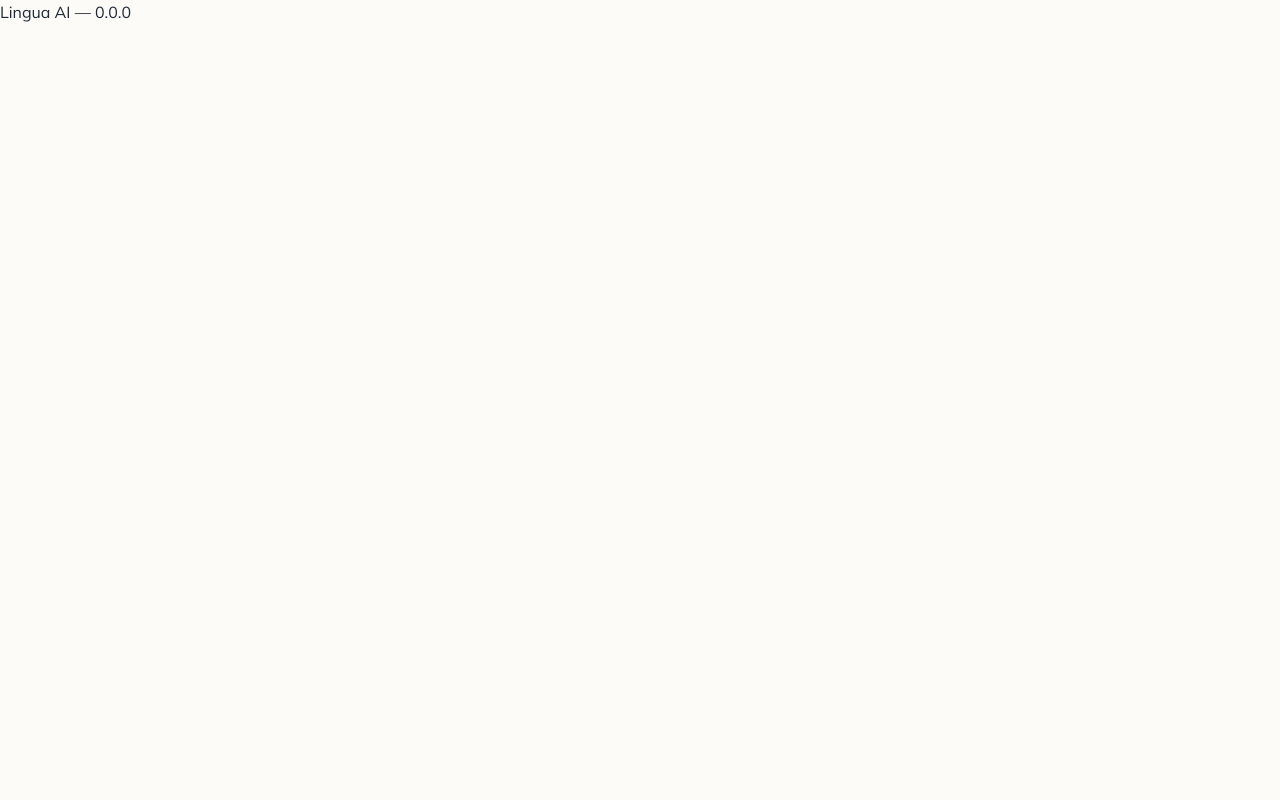
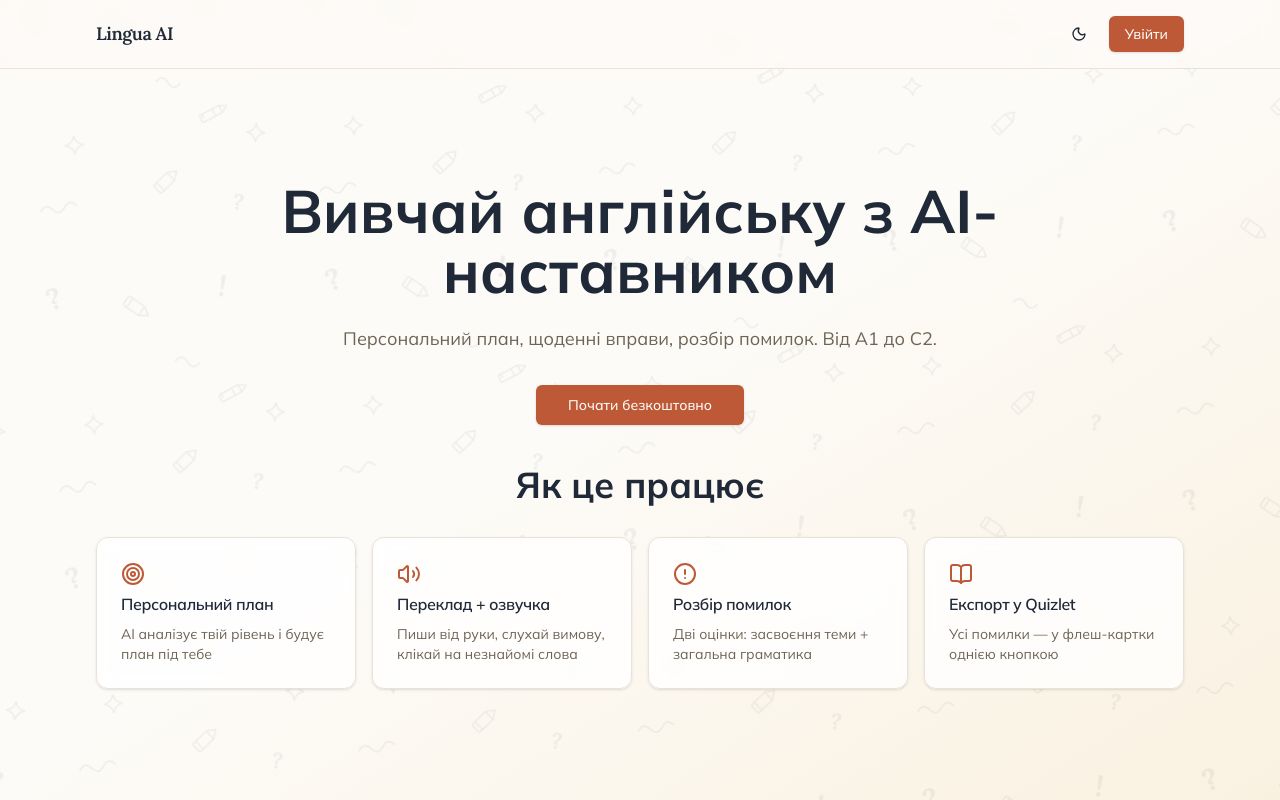
Before and after one commit to vikatiurne/lingua_ai, a Next.js app in the folder apps/web/: page / in a window 1280 px wide. Built offline with nearby package versions, Linux system fonts and the light colour scheme.

Commit message:
feat(landing): add public landing page and polish auth layout (#18)
Co-authored-by: Тюрне Вікторія <tiurne@MacBook-Air-Turne.local>

```diff
--- a/apps/web/app/(auth)/layout.tsx
+++ b/apps/web/app/(auth)/layout.tsx
@@ -15,12 +15,17 @@ export default function AuthLayout({
   children,
 }: Readonly<{ children: React.ReactNode }>) {
   return (
-    <div className="grid min-h-screen lg:grid-cols-2">
-      <aside className="relative hidden overflow-hidden bg-[#1C1A18] p-10 text-white lg:flex lg:flex-col lg:justify-between">
-        <div className="pointer-events-none absolute -left-24 -top-24 h-80 w-80 rounded-full bg-primary/40 blur-3xl" />
-        <div className="pointer-events-none absolute -bottom-32 -right-16 h-80 w-80 rounded-full bg-accent/20 blur-3xl" />
-        <DoodlePattern id="doodles-brand" className="text-white opacity-[0.07]" />
-
+    <div className="relative grid min-h-screen overflow-hidden bg-background lg:grid-cols-2">
+      <div className="pointer-events-none absolute -left-24 -top-24 h-80 w-80 rounded-full bg-primary/20 blur-3xl dark:bg-primary/40" />
+      <div className="pointer-events-none absolute -bottom-32 -right-16 h-80 w-80 rounded-full bg-accent/15 blur-3xl dark:bg-accent/20" />
+      <div className="absolute right-4 top-4 z-[60]">
+        <ThemeToggle />
+      </div>
+      <DoodlePattern
+        id="doodles-auth"
+        className="text-foreground opacity-[0.06]"
+      />
+      <aside className="relative hidden overflow-hidden p-10 text-foreground dark:text-white lg:flex lg:flex-col lg:justify-between">
         <p className="relative font-display text-lg font-semibold tracking-tight">
           Lingua AI
         </p>
@@ -29,32 +34,26 @@ export default function AuthLayout({
           <h2 className="font-display text-3xl font-bold leading-tight tracking-tight xl:text-4xl">
             Англійська, що тримається в голові
           </h2>
-          <p className="leading-relaxed text-white/70">
+          <p className="leading-relaxed text-foreground/70 dark:text-white/70">
             AI-план, щоденні вправи та розбір помилок — усе, щоб нарешті
             заговорити впевнено.
           </p>
           <ul className="space-y-3.5">
             {features.map(({ icon: Icon, text }) => (
               <li key={text} className="flex items-start gap-3 text-sm">
-                <span className="mt-0.5 flex h-6 w-6 shrink-0 items-center justify-center rounded-full bg-white/10">
-                  <Icon className="h-3.5 w-3.5 text-accent" />
+                <span className="mt-0.5 flex h-6 w-6 shrink-0 items-center justify-center rounded-full bg-primary/10 dark:bg-white/10">
+                  <Icon className="h-3.5 w-3.5 text-primary dark:text-accent" />
                 </span>
-                <span className="text-white/85">{text}</span>
+                <span className="text-foreground dark:text-white/85">{text}</span>
               </li>
             ))}
           </ul>
         </div>
 
-        <p className="relative text-sm text-white/50">A1 → C2 · за шкалою CEFR</p>
+        <p className="relative text-sm text-foreground/50 dark:text-white/50">A1 → C2 · за шкалою CEFR</p>
       </aside>
 
-      <div className="relative flex flex-col items-center justify-center overflow-hidden bg-gradient-to-br from-background via-background to-accent/40 p-4">
-        <DoodlePattern id="doodles-form" className="text-foreground opacity-[0.06]" />
-
-        <div className="absolute right-4 top-4 z-10">
-          <ThemeToggle />
-        </div>
-
+      <div className="relative flex flex-col items-center justify-center overflow-hidden p-4">
         <p className="relative z-10 mb-6 font-display text-lg font-semibold tracking-tight lg:hidden">
           Lingua AI
         </p>
--- a/apps/web/app/page.tsx
+++ b/apps/web/app/page.tsx
@@ -1,5 +1,17 @@
-import { SHARED_PACKAGE_VERSION } from "@lingua/shared";
+import { Header } from "@/components/landing/header";
+import { Hero } from "@/components/landing/hero";
+import { Features } from "@/components/landing/features";
+import { DoodlePattern } from "@/components/auth/doodle-pattern";
 
 export default function Home() {
-  return <h1>Lingua AI — {SHARED_PACKAGE_VERSION}</h1>;
+  return (
+    <div className="relative flex h-screen flex-col overflow-hidden bg-gradient-to-br from-background via-background to-accent/40">
+      <DoodlePattern id="doodles-landing" className="text-foreground opacity-[0.06]" />
+      <Header />
+      <main className="relative flex flex-1 flex-col items-center justify-center gap-10">
+        <Hero />
+        <Features />
+      </main>
+    </div>
+  );
 }
--- /dev/null
+++ b/apps/web/components/landing/features.tsx
@@ -0,0 +1,48 @@
+import { Target, Volume2, AlertCircle, BookOpen } from "lucide-react";
+import { Card, CardContent, CardHeader, CardTitle } from "@/components/ui/card";
+
+const features = [
+  {
+    icon: Target,
+    title: "Персональний план",
+    description: "AI аналізує твій рівень і будує план під тебе",
+  },
+  {
+    icon: Volume2,
+    title: "Переклад + озвучка",
+    description: "Пиши від руки, слухай вимову, клікай на незнайомі слова",
+  },
+  {
+    icon: AlertCircle,
+    title: "Розбір помилок",
+    description: "Дві оцінки: засвоєння теми + загальна граматика",
+  },
+  {
+    icon: BookOpen,
+    title: "Експорт у Quizlet",
+    description: "Усі помилки — у флеш-картки однією кнопкою",
+  },
+];
+
+export function Features() {
+  return (
+    <section>
+      <div className="mx-auto w-full max-w-6xl px-4 sm:px-6 lg:px-8">
+        <h2 className="text-center text-3xl font-bold sm:text-4xl">Як це працює</h2>
+        <div className="mt-8 grid grid-cols-1 gap-4 sm:grid-cols-2 lg:grid-cols-4">
+          {features.map((feature) => (
+            <Card key={feature.title} className="h-full bg-card/80 backdrop-blur">
+              <CardHeader className="pb-2">
+                <feature.icon className="h-6 w-6 text-primary" />
+                <CardTitle className="mt-2 text-base">{feature.title}</CardTitle>
+              </CardHeader>
+              <CardContent>
+                <p className="text-sm text-muted-foreground">{feature.description}</p>
+              </CardContent>
+            </Card>
+          ))}
+        </div>
+      </div>
+    </section>
+  );
+}
--- /dev/null
+++ b/apps/web/components/landing/header.tsx
@@ -0,0 +1,21 @@
+import Link from "next/link";
+import { Button } from "@/components/ui/button";
+import { ThemeToggle } from "@/components/theme-toggle";
+
+export function Header() {
+  return (
+    <header className="border-b bg-background/80 backdrop-blur">
+      <div className="mx-auto flex max-w-6xl items-center justify-between px-4 py-4 sm:px-6 lg:px-8">
+        <span className="font-display text-lg font-semibold tracking-tight">
+          Lingua AI
+        </span>
+        <div className="flex items-center gap-3">
+          <ThemeToggle />
+          <Button asChild>
+            <Link href="/login">Увійти</Link>
+          </Button>
+        </div>
+      </div>
+    </header>
+  );
+}
--- /dev/null
+++ b/apps/web/components/landing/hero.tsx
@@ -0,0 +1,24 @@
+import Link from "next/link";
+import { Button } from "@/components/ui/button";
+
+export function Hero() {
+  return (
+    <section>
+      <div className="mx-auto max-w-6xl px-4 sm:px-6 lg:px-8">
+        <div className="flex flex-col items-center text-center">
+          <h1 className="text-4xl font-bold sm:text-5xl lg:text-6xl">
+            Вивчай англійську з AI-наставником
+          </h1>
+          <p className="mt-6 max-w-2xl text-lg text-muted-foreground">
+            Персональний план, щоденні вправи, розбір помилок. Від A1 до C2.
+          </p>
+          <div className="mt-8 flex justify-center">
+            <Button asChild size="lg">
+              <Link href="/register">Почати безкоштовно</Link>
+            </Button>
+          </div>
+        </div>
+      </div>
+    </section>
+  );
+}
```
